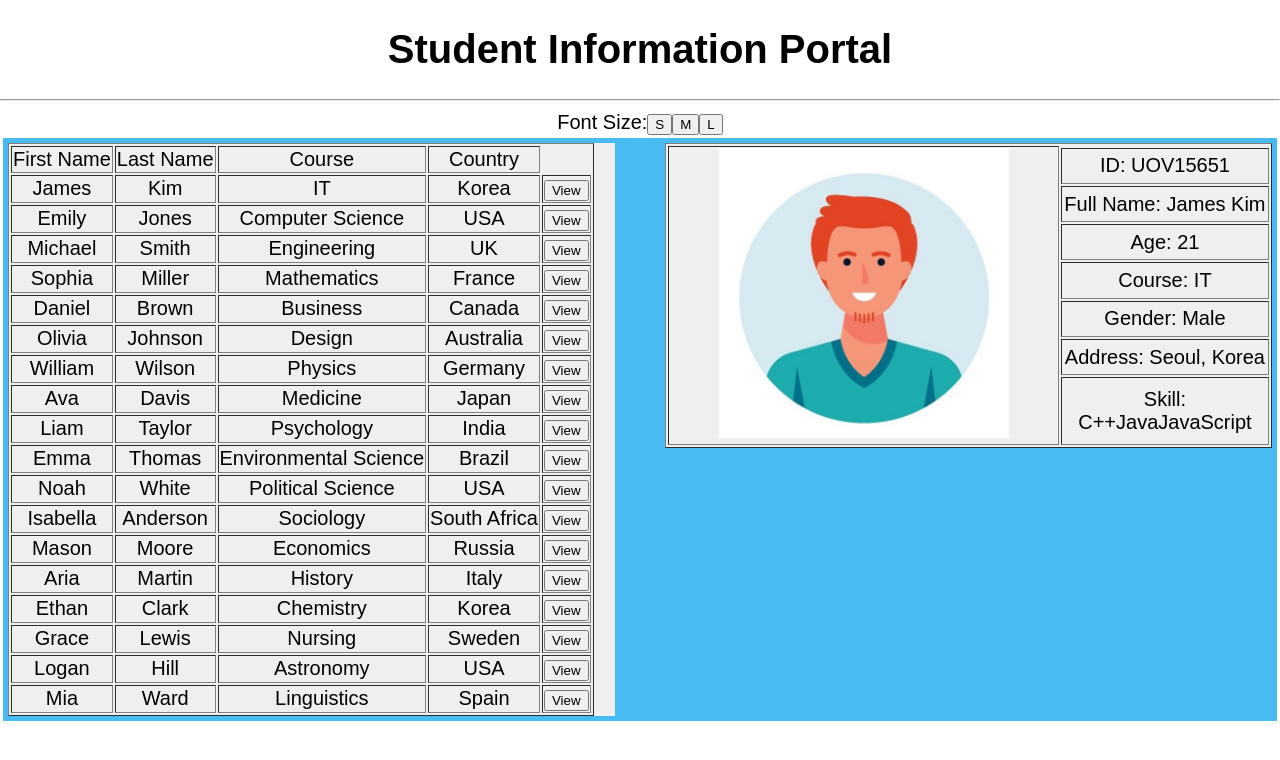
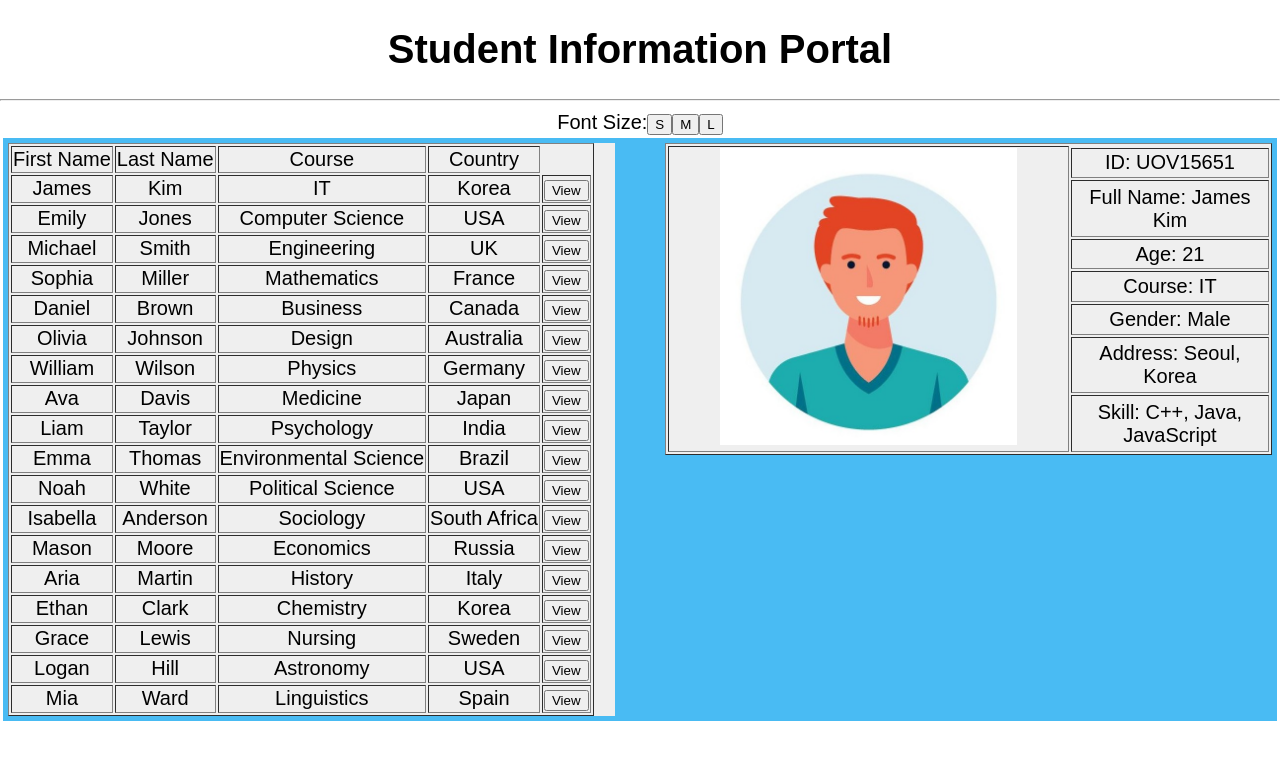
Before and after one commit to Sathmi1234/2020ICT117_IT3133_Assignment3, a React (Create React App) app: page / in a window 1280 px wide. Shown: the top 760 px of the page. Built offline with nearby package versions, Linux system fonts and the light colour scheme.

Commit message:
Changing the Structure considering Profile and StudentTable as 2 different Children of App

```diff
--- a/src/App.js
+++ b/src/App.js
@@ -2,29 +2,37 @@ import { useState } from 'react';
 import './App.css';
 import {students} from './assets/data/StudentsDb'
 import StudentTable from './components/StudentTable';
+import Profile from './components/Profile';
 
 function App() {
   const [fontSize,setFontSize]=useState('20px');
-  const handleFontSizeChange=(size)=>{
+  const fontSizeChange=(size)=>{
     const sizes = {small:'16px',medium:'20px',large:'24px'};
     setFontSize(sizes[size])
   }
+  const [stu, setStu] = useState(students[0]);
+  const handleStudentProfile = (student) => {
+    setStu(student);
+  };
+
 
   return (
     <div className="App" style={{ fontFamily: 'Arial', fontSize}}>
       <h1>Student Information Portal</h1>
       <hr/>
-      <div>
-        Font Size:
-        <button onClick={()=>handleFontSizeChange('small')}>S</button>
-        <button onClick={()=>handleFontSizeChange('medium')}>M</button>
-        <button onClick={()=>handleFontSizeChange('large')}>L</button>
-      </div>
+      <div></div>
+      Font Size:
+      <button onClick={()=>fontSizeChange('small')}>S</button>
+      <button onClick={()=>fontSizeChange('medium')}>M</button>
+      <button onClick={()=>fontSizeChange('large')}>L</button>
       <table width="100%">
         <tbody>
           <tr>
             <td>
-              <StudentTable students={students}/>
+            <div className='outerDiv'>
+              <StudentTable students={students} studentProfile={handleStudentProfile} />
+              <Profile selectedStudent={stu}/>
+            </div>
             </td>
           </tr>
         </tbody>
--- a/src/components/Profile.js
+++ b/src/components/Profile.js
@@ -1,36 +1,35 @@
 
-export default function Profile({student}){
-
+export default function Profile({selectedStudent}){
     return(
-        <div>
+        <div className="rightDiv">
             <table border='1'>
                 <tr>
                     <td rowSpan={8}>
                         <img className="profile"
-                            src={require(`../assets/img/${student.profilePic}`)}
+                            src={require(`../assets/img/${selectedStudent.profilePic}`)}
                             alt="Profile"/>
                     </td>
                 </tr>
                 <tr>
-                    <td>ID: {student.studentId}</td>
+                    <td>ID: {selectedStudent.studentId}</td>
                 </tr>
                 <tr>
-                    <td>Full Name: {student.firstName} {student.lastName}</td>
+                    <td>Full Name: {selectedStudent.firstName} {selectedStudent.lastName}</td>
                 </tr>
                 <tr>
-                    <td>Age: {student.age}</td>
+                    <td>Age: {selectedStudent.age}</td>
                 </tr>
                 <tr>
-                    <td>Course: {student.course}</td>
+                    <td>Course: {selectedStudent.course}</td>
                 </tr>
                 <tr>
-                    <td>Gender: {student.gender}</td>
+                    <td>Gender: {selectedStudent.gender}</td>
                 </tr>
                 <tr>
-                    <td>Address: {student.address.city}, {student.address.country}</td>
+                    <td>Address: {selectedStudent.address.city}, {selectedStudent.address.country}</td>
                 </tr>
                 <tr>
-                    <td>Skill: {student.skills}</td>
+                    <td>Skill: {selectedStudent.skills.join(', ')}</td>
                 </tr>
             </table>
         </div>
--- a/src/components/StudentTable.js
+++ b/src/components/StudentTable.js
@@ -1,11 +1,8 @@
 import '../assets/css/compo.css'
-import Profile from './Profile';
-import { useState } from "react"
 
-export default function StudentTable(props){
-    const [stu,setStu]=useState(props.students[0])
+export default function StudentTable({students, studentProfile}){
+
     return(
-        <div className="outerDiv">
             <div className='leftDiv'>
                 <table border='1'>
                     <thead>
@@ -18,13 +15,13 @@ export default function StudentTable(props){
                     </thead>
                     <tbody>
                         {
-                            props.students.map(student=>
+                            students.map(student=>
                                 <tr>
                                     <td>{student.firstName}</td>
                                     <td>{student.lastName}</td>
                                     <td>{student.course}</td>
                                     <td>{student.address.country}</td>
-                                    <td><button onClick={()=>setStu(student)}>
+                                    <td><button onClick={()=>studentProfile(student)}>
                                             View
                                         </button>
                                     </td>
@@ -34,9 +31,5 @@ export default function StudentTable(props){
                     </tbody>
                 </table>
             </div>
-            <div className='rightDiv'>
-                <Profile student={stu}/>
-            </div>
-        </div>
     );
 }
```
